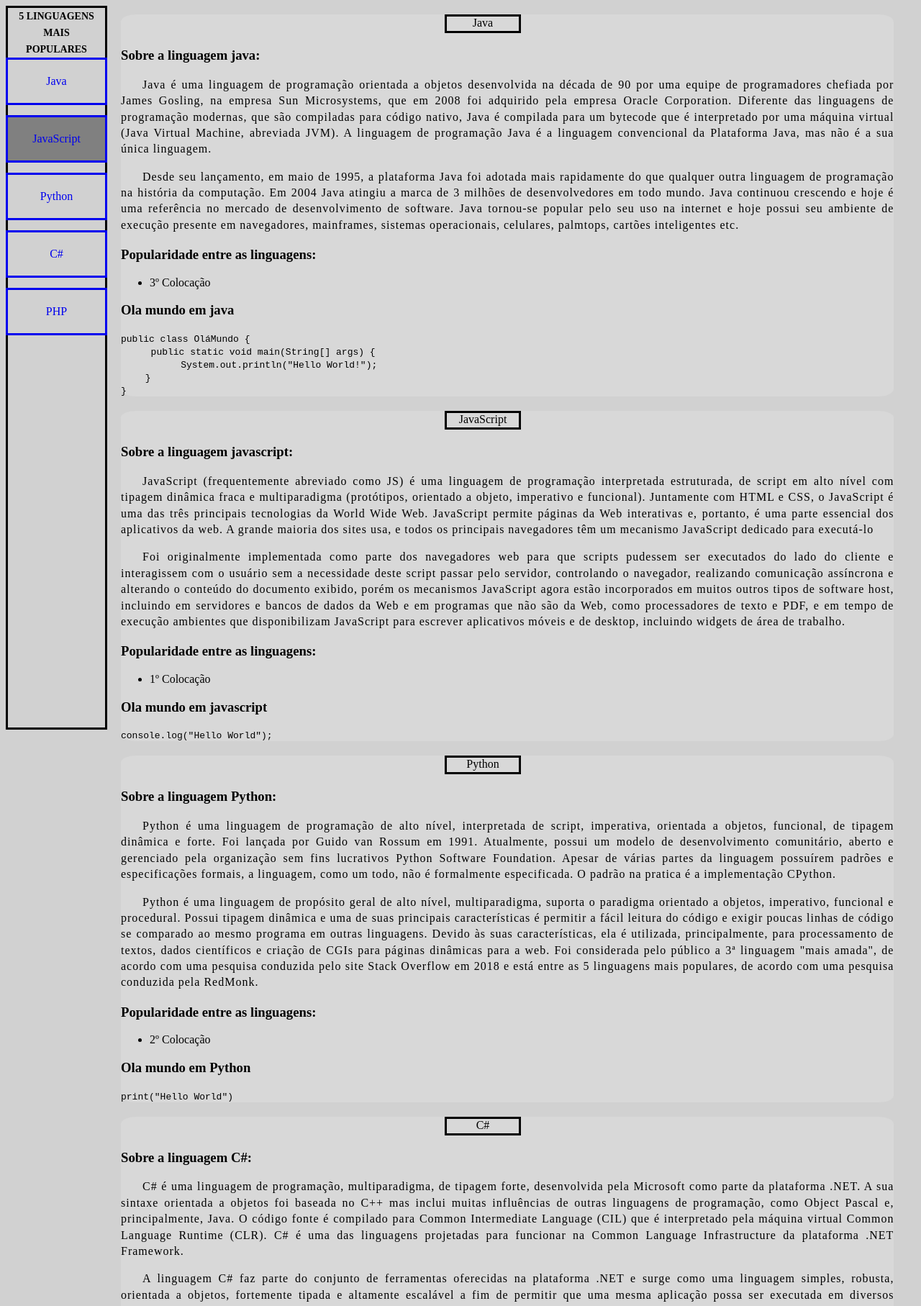
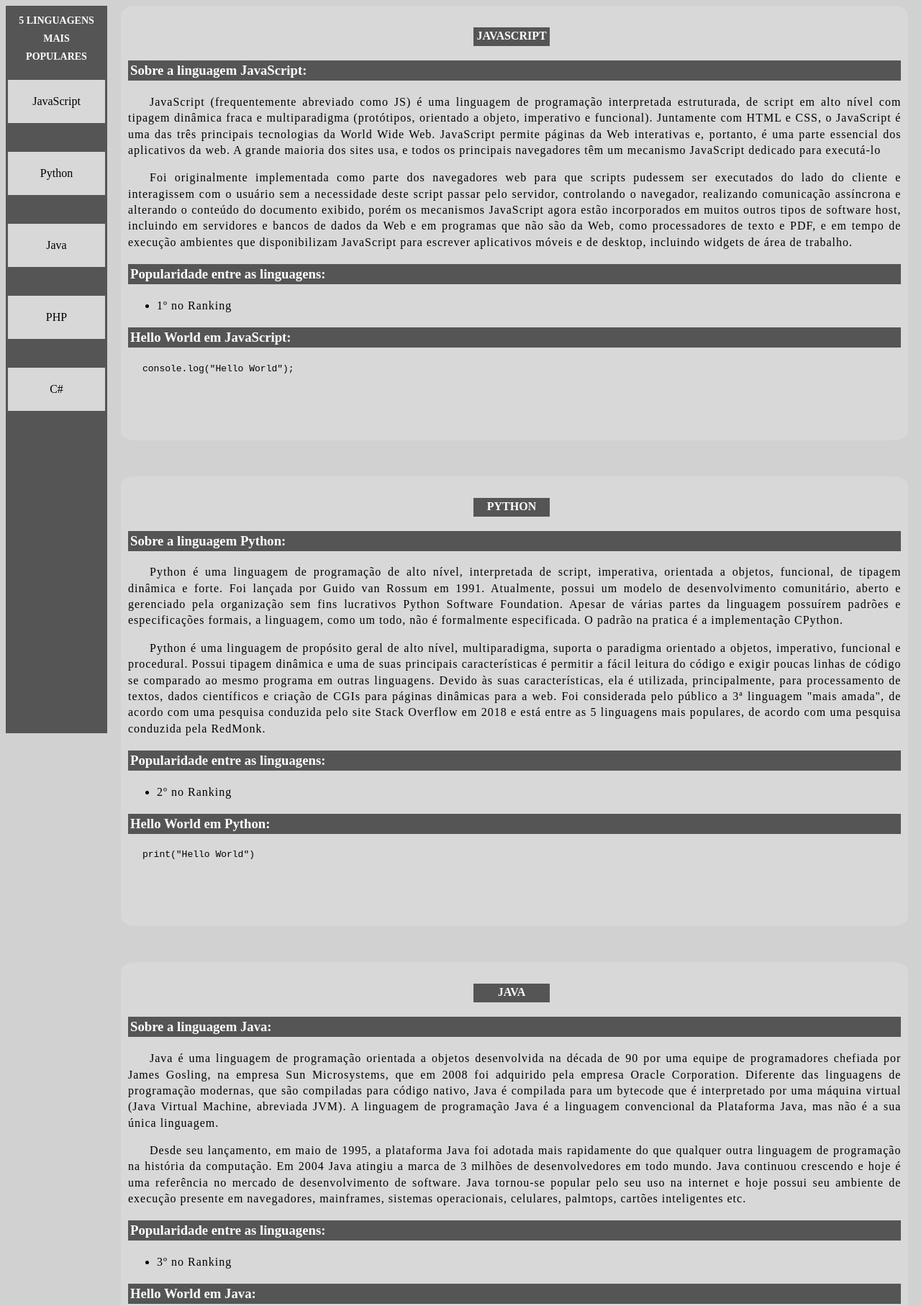
Before and after one commit to bttand/Pages_FreeCodeCamp_Certification_HTML_CSS, a plain HTML site: page DocumentationPage/index.html in a window 1280 px wide. Shown: the top 1815 px of the page at 72% size. Drawn offline with Linux system fonts and the light colour scheme.

Commit message:
DocumentationPage versão final

```diff
--- a/DocumentationPage/index.html
+++ b/DocumentationPage/index.html
@@ -10,46 +10,16 @@
         <main id="main-doc">
         <nav id="navbar">
             <header class="title">5 LINGUAGENS <br>MAIS<br> POPULARES</header>
-            <a href="#Java" class="nav-link">Java</a>
             <a href="#JavaScript" class="nav-link">JavaScript</a>
             <a href="#Python" class="nav-link">Python</a>
+            <a href="#Java" class="nav-link">Java</a>
+            <a href="#PHP" class="nav-link">PHP</a>
             <a href="#C#" class="nav-link">C#</a>
-            <a href="#PHP" class="nav-link">PHP</a>
         </nav>
-        <section id ="Java" class="main-section">
-            <header id ="Java">Java</header>
-            <h3>Sobre a linguagem java:</h3>
-            <p>Java é uma linguagem de programação orientada a objetos desenvolvida na
-                década de 90 por uma equipe de programadores chefiada por James Gosling,
-                na empresa Sun Microsystems, que em 2008 foi adquirido pela empresa Oracle
-                Corporation. Diferente das linguagens de programação modernas, que são
-                compiladas para código nativo, Java é compilada para um bytecode que é
-                interpretado por uma máquina virtual (Java Virtual Machine, abreviada JVM).
-                A linguagem de programação Java é a linguagem convencional da Plataforma Java,
-                mas não é a sua única linguagem.</p>
-            <p>Desde seu lançamento, em maio de 1995, a plataforma Java foi adotada mais
-                rapidamente do que qualquer outra linguagem de programação na história da
-                computação. Em 2004 Java atingiu a marca de 3 milhões de desenvolvedores em
-                todo mundo. Java continuou crescendo e hoje é uma referência no mercado de
-                desenvolvimento de software. Java tornou-se popular pelo seu uso na internet
-                e hoje possui seu ambiente de execução presente em navegadores, mainframes,
-                sistemas operacionais, celulares, palmtops, cartões inteligentes etc.</p>
-            <h3>Popularidade entre as linguagens:</h3>
-            <ul>
-                <li>3º Colocação</li>
-            </ul>
-            <h3>Ola mundo em java</h3>
-            <code>
-                public class OláMundo {<br>
-                &emsp; &emsp; public static void main(String[] args) {<br>
-                &emsp; &emsp; &emsp; &emsp; System.out.println("Hello World!");<br>
-                &emsp; &emsp;}<br>
-                }
-            </code>
-        </section>
+
         <section id ="JavaScript" class="main-section">
-            <header id ="JavaScript">JavaScript</header>
-            <h3>Sobre a linguagem javascript:</h3>
+            <header id ="JavaScript">JAVASCRIPT</header>
+            <h3>Sobre a linguagem JavaScript:</h3>
             <p>JavaScript (frequentemente abreviado como JS) é uma linguagem de programação
                 interpretada estruturada, de script em alto nível com tipagem dinâmica fraca
                 e multiparadigma (protótipos, orientado a objeto, imperativo e funcional).
@@ -69,13 +39,16 @@
                 desktop, incluindo widgets de área de trabalho.</p>
             <h3>Popularidade entre as linguagens:</h3>
             <ul>
-                <li>1º Colocação</li>
+                <li>1º no Ranking</li>
             </ul>
-            <h3>Ola mundo em javascript</h3>
+            <h3>Hello World em JavaScript:</h3>
+            <div class="codecamp">
             <code>console.log("Hello World");</code>
+            </div>
         </section>
+
         <section id ="Python" class="main-section">
-            <header id ="Python">Python</header>
+            <header id ="Python">PYTHON</header>
             <h3>Sobre a linguagem Python:</h3>
             <p>Python é uma linguagem de programação de alto nível, interpretada de script, imperativa,
                 orientada a objetos, funcional, de tipagem dinâmica e forte. Foi lançada por Guido van
@@ -93,35 +66,48 @@
                 linguagens mais populares, de acordo com uma pesquisa conduzida pela RedMonk.</p>
             <h3>Popularidade entre as linguagens:</h3>
             <ul>
-                <li>2º Colocação</li>
+                <li>2º no Ranking</li>
             </ul>
-            <h3>Ola mundo em Python</h3>
+            <h3>Hello World em Python:</h3>
+            <div class="codecamp">
             <code>print("Hello World")</code>
+            </div>
         </section>
-        <section id ="C#" class="main-section">
-            <header id ="C#">C#</header>
-            <h3>Sobre a linguagem C#:</h3>
-            <p>C# é uma linguagem de programação, multiparadigma, de tipagem forte, desenvolvida pela Microsoft
-                como parte da plataforma .NET. A sua sintaxe orientada a objetos foi baseada no C++ mas inclui
-                muitas influências de outras linguagens de programação, como Object Pascal e, principalmente, Java.
-                O código fonte é compilado para Common Intermediate Language (CIL) que é interpretado pela máquina
-                virtual Common Language Runtime (CLR). C# é uma das linguagens projetadas para funcionar na Common
-                Language Infrastructure da plataforma .NET Framework.</p>
-            <p>A linguagem C# faz parte do conjunto de ferramentas oferecidas na plataforma .NET e surge como uma
-                linguagem simples, robusta, orientada a objetos, fortemente tipada e altamente escalável a fim de
-                permitir que uma mesma aplicação possa ser executada em diversos dispositivos de hardware,
-                independentemente destes serem PCs, handhelds ou qualquer outro dispositivo móvel.</p>
+
+        <section id ="Java" class="main-section">
+            <header id ="Java">JAVA</header>
+            <h3>Sobre a linguagem Java:</h3>
+            <p>Java é uma linguagem de programação orientada a objetos desenvolvida na
+                década de 90 por uma equipe de programadores chefiada por James Gosling,
+                na empresa Sun Microsystems, que em 2008 foi adquirido pela empresa Oracle
+                Corporation. Diferente das linguagens de programação modernas, que são
+                compiladas para código nativo, Java é compilada para um bytecode que é
+                interpretado por uma máquina virtual (Java Virtual Machine, abreviada JVM).
+                A linguagem de programação Java é a linguagem convencional da Plataforma Java,
+                mas não é a sua única linguagem.</p>
+            <p>Desde seu lançamento, em maio de 1995, a plataforma Java foi adotada mais
+                rapidamente do que qualquer outra linguagem de programação na história da
+                computação. Em 2004 Java atingiu a marca de 3 milhões de desenvolvedores em
+                todo mundo. Java continuou crescendo e hoje é uma referência no mercado de
+                desenvolvimento de software. Java tornou-se popular pelo seu uso na internet
+                e hoje possui seu ambiente de execução presente em navegadores, mainframes,
+                sistemas operacionais, celulares, palmtops, cartões inteligentes etc.</p>
             <h3>Popularidade entre as linguagens:</h3>
             <ul>
-                <li>5º Colocação</li>
+                <li>3º no Ranking</li>
             </ul>
-            <h3>Ola mundo em C#</h3>
-            <code>class HelloWorld {<br>
-                &emsp; &emsp; static void Main() {<br>
-                &emsp; &emsp; &emsp; &emsp; System.Console.WriteLine("Hello, World!");<br>
+            <h3>Hello World em Java:</h3>
+            <div class="codecamp">
+            <code>
+                public class HelloWorld {<br>
+                &emsp; &emsp; public static void main(String[] args) {<br>
+                &emsp; &emsp; &emsp; &emsp; System.out.println("Hello World!");<br>
                 &emsp; &emsp;}<br>
-                }</code>
+                }
+            </code>
+            </div>
         </section>
+
         <section id ="PHP" class="main-section">
             <header id ="PHP">PHP</header>
             <h3>Sobre a linguagem PHP:</h3>
@@ -142,14 +128,44 @@
                 a restrições no uso do termo PHP.</p>
             <h3>Popularidade entre as linguagens:</h3>
             <ul>
-                <li>4º Colocação</li>
+                <li>4º no Ranking</li>
             </ul>
-            <h3>Ola mundo em PHP</h3>
+            <h3>Hello World em PHP:</h3>
+            <div class="codecamp">
             <code>&lt?php <br>
             echo "Hello, World"
             </code>
+            </div>
         </section>
-        <footer>Fonte: <a href="https://pt.wikipedia.org/wiki/Wikip%C3%A9dia:P%C3%A1gina_principal" target="_blank">Wikipedia</a></footer>
+
+        <section id ="C#" class="main-section">
+            <header id ="C#">C#</header>
+            <h3>Sobre a linguagem C#:</h3>
+            <p>C# é uma linguagem de programação, multiparadigma, de tipagem forte, desenvolvida pela Microsoft
+                como parte da plataforma .NET. A sua sintaxe orientada a objetos foi baseada no C++ mas inclui
+                muitas influências de outras linguagens de programação, como Object Pascal e, principalmente, Java.
+                O código fonte é compilado para Common Intermediate Language (CIL) que é interpretado pela máquina
+                virtual Common Language Runtime (CLR). C# é uma das linguagens projetadas para funcionar na Common
+                Language Infrastructure da plataforma .NET Framework.</p>
+            <p>A linguagem C# faz parte do conjunto de ferramentas oferecidas na plataforma .NET e surge como uma
+                linguagem simples, robusta, orientada a objetos, fortemente tipada e altamente escalável a fim de
+                permitir que uma mesma aplicação possa ser executada em diversos dispositivos de hardware,
+                independentemente destes serem PCs, handhelds ou qualquer outro dispositivo móvel.</p>
+            <h3>Popularidade entre as linguagens:</h3>
+            <ul>
+                <li>5º no Ranking</li>
+            </ul>
+            <h3>Hello World em C#:</h3>
+            <div class="codecamp">
+            <code>class HelloWorld {<br>
+                &emsp; &emsp; static void Main() {<br>
+                &emsp; &emsp; &emsp; &emsp; System.Console.WriteLine("Hello, World!");<br>
+                &emsp; &emsp;}<br>
+                }</code>
+            </div>
+        </section>
+
+        <footer>Fonte: <a id="final" href="https://pt.wikipedia.org/wiki/Wikip%C3%A9dia:P%C3%A1gina_principal" target="_blank">Wikipédia</a></footer>
         </main>
     </body>
 </html>
--- a/DocumentationPage/styles.css
+++ b/DocumentationPage/styles.css
@@ -1,22 +1,31 @@
-@media (width: 800px) {
-  html {
-    width: 300px;
+:root {
+  --title-color: rgb(85, 85, 85);
+  --text-color: rgb(216, 216, 216);
+  --letter-color1: white;
+  --letter-color2: black;
+}
+@media (prefers-reduced-motion: no-preference) {
+  * {
+      scroll-behavior: smooth;
   }
 }
 html {
   background-color: rgb(209, 209, 209);
 }
 .title {
-  margin-top: -12px;
+  padding-top: 5px;
+  margin-top: 0;
   display: solid;
   width: 135px;
   height: 1000px;
-  border: solid;
+  border: solid var(--title-color);
   position: fixed;
   text-align: center;
   font-size: 14px;
   font-weight: bold;
-  line-height: 23px;
+  line-height: 25px;
+  background-color: var(--title-color);
+  color: var(--letter-color1);
 }
 .nav-link {
   display: solid;
@@ -25,24 +34,28 @@
   height: 60px;
   text-align: center;
   text-decoration: none;
-  border: solid;
+  border: solid var(--title-color);
   line-height: 60px;
 }
 .nav-link:nth-of-type(1) {
-  margin-top: 60px;
+  margin-top: 100px;
+  background-color: var(--text-color);
 }
 .nav-link:nth-of-type(2) {
-  margin-top: 140px;
-  background-color: gray;
+  margin-top: 200px;
+  background-color: var(--text-color);
 }
 .nav-link:nth-of-type(3) {
-  margin-top: 220px;
+  margin-top: 300px;
+  background-color: var(--text-color);
 }
 .nav-link:nth-of-type(4) {
-  margin-top: 300px;
+  margin-top: 400px;
+  background-color: var(--text-color);
 }
 .nav-link:nth-of-type(5) {
-  margin-top: 380px;
+  margin-top: 500px;
+  background-color: var(--text-color);
 }
 p {
   width: 100%;
@@ -51,21 +64,69 @@
   line-height: 1.4;
   text-align: justify;
 }
+li {
+  letter-spacing: 1px;
+  line-height: 1.4;
+}
 section, footer {
   margin-left: 160px;
 }
 header:not(.title) {
-  border: solid;
   margin: 20px 0;
   height: 20px;
   width: 100px;
   position: relative;
-  left: 450px;
-  border-color: black;
+  left: 480px;
   text-align: center;
+  font-weight: bold;
 }
 section {
-  background-color: rgb(216, 216, 216);
+  background-color: var(--text-color);
   border-radius: 2%;
   width: 85%;
+  padding: 10px;
+  margin-bottom: 50px;
 }
+code {
+  position: relative;
+  left: 20px;
+}
+.codecamp {
+  height: 100px;
+  width: 100%;
+}
+h3, header:not(.title) {
+  border: solid var(--title-color);
+  background-color: var(--title-color);
+  color: var(--letter-color1);
+}
+h3 {
+  width: auto;
+}
+a, a:visited {
+  color: var(--letter-color2);
+}
+.nav-link:hover {
+  color: var(--letter-color2);
+  background-color: rgb(228, 228, 228);
+}
+footer {
+  border: solid var(--title-color);
+  background-color: var(--title-color);
+  color: var(--letter-color1);
+  text-align: center;
+  position: relative;
+  left: 465px;
+  line-height: 28px;
+  width: 150px;
+  height: 30px;
+  margin-bottom: 20px;
+  margin-top: 60px;
+}
+#final {
+  text-decoration: none;
+  color: var(--letter-color1);
+}
+#final:hover {
+  color: rgb(26, 0, 170);
+}
```
